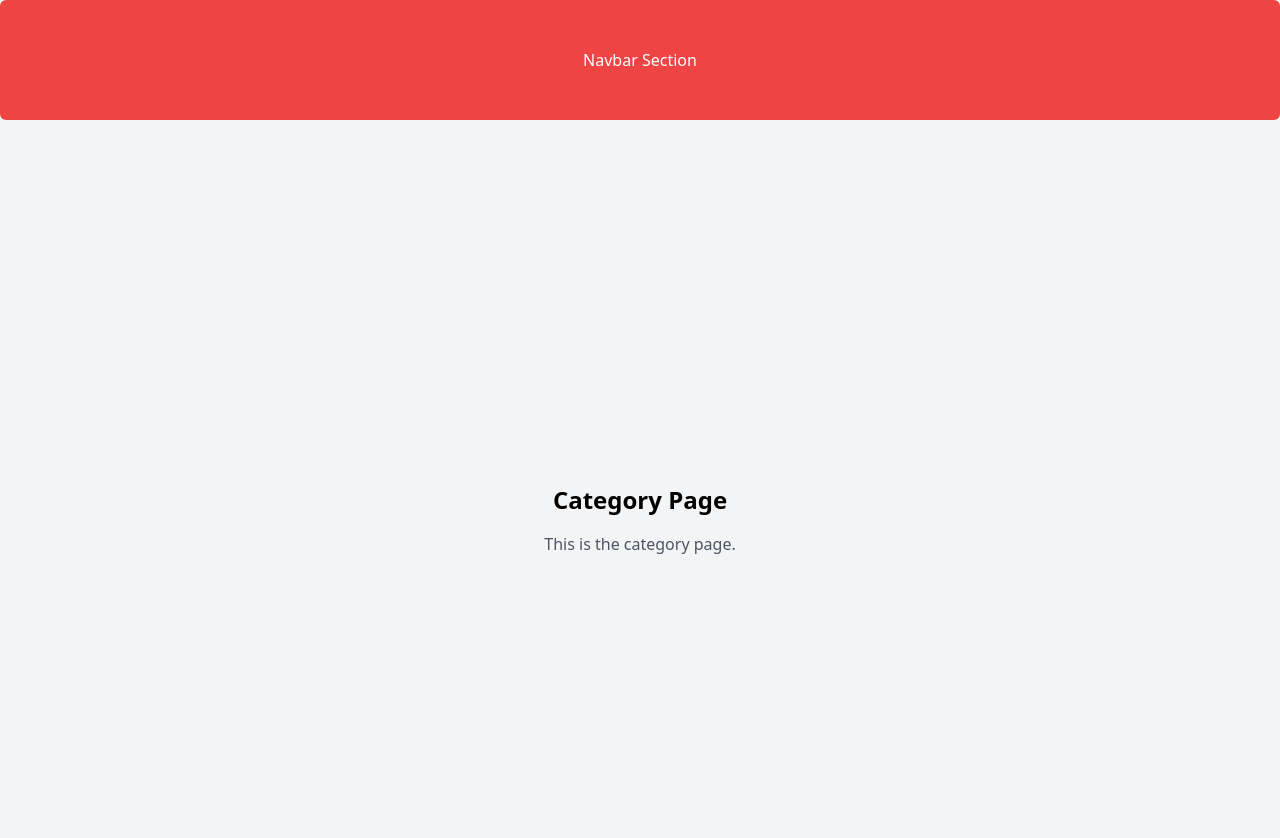
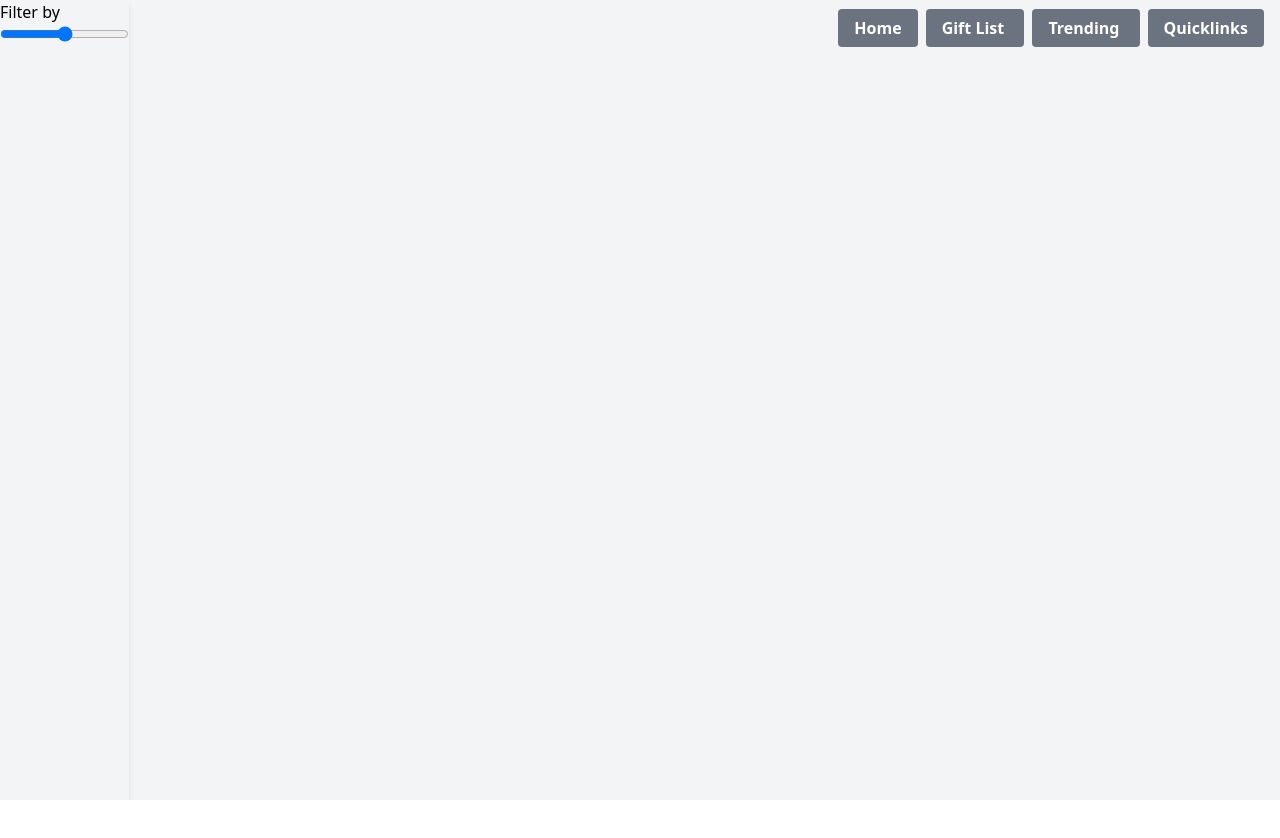
Before and after one commit to edm1001/gift-guru, a React (Vite) app in the folder frontend/: page /categorylist in a window 1280 px wide. Shown: the top 838 px of the page. After the commit the page ends 800 px from the top, so only its background shows below. Built offline with nearby package versions, Linux system fonts and the light colour scheme.

Commit message:
init style comps

```diff
--- a/frontend/package.json
+++ b/frontend/package.json
@@ -13,6 +13,7 @@
     "postcss": "^8.4.38",
     "react": "^18.2.0",
     "react-dom": "^18.2.0",
+    "react-icons": "^5.0.1",
     "react-router": "^6.22.3",
     "react-router-dom": "^6.22.3",
     "tailwindcss": "^3.4.3"
--- a/frontend/src/components/Navbar.jsx
+++ b/frontend/src/components/Navbar.jsx
@@ -1,8 +1,21 @@
+import { Link } from "react-router-dom";
 
 function Navbar() {
   return (
-    <div className="bg-red-500 rounded-md text-white text-center p-12">Navbar Section</div>
-  )
+    <section className="">
+      {/* top nav */}
+      <div className="fixed block top-0 right-0 inline p-4">
+        <div className="nav-top-sctn">
+          <Link className="bg-gray-500 hover:bg-gray-700 text-white font-bold py-2 px-4 rounded mr-2" to={"/"}>Home</Link>
+          <Link className="bg-gray-500 hover:bg-gray-700 text-white font-bold py-2 px-4 rounded mr-2" to={"/categorylist"}>Gift List </Link>
+          <Link className="bg-gray-500 hover:bg-gray-700 text-white font-bold py-2 px-4 rounded mr-2" to={"/categorylist"}>Trending </Link>
+          <Link className="bg-gray-500 hover:bg-gray-700 text-white font-bold py-2 px-4 rounded" to={"/categorylist"}>Quicklinks  </Link>
+        </div>
+      </div>
+      <div>
+      </div>
+    </section>
+  );
 }
 
-export default Navbar
+export default Navbar;
--- a/frontend/src/pages/Category.jsx
+++ b/frontend/src/pages/Category.jsx
@@ -1,12 +1,25 @@
 
 function Category() {
   return (
-    // make full page sections using tailwind
-    <section className="h-screen bg-gray-100 flex items-center justify-center">
-      <div className="text-center">
-        <h1 className="text-2xl font-bold mb-4">Category Page</h1>
-        <p className="text-gray-600">This is the category page.</p>
+    <section className="flex h-screen bg-gray-100 ">
+      {/* left filter card */}
+      <div className="shadow-md left-0 ">
+      Filter by
+      <form>
+        <input
+        type="range"
+        min="0"
+        max="100"
+        // value={}
+        // onChange={}
+        />
+        {/* add other filters */}
+         {/*quicklinks  */}
+        {/* rating */}
+      </form>
       </div>
+
+      {/* add blog type list for items make an component import */}
     </section>
   )
 }
--- a/frontend/src/pages/Home.jsx
+++ b/frontend/src/pages/Home.jsx
@@ -1,6 +1,12 @@
 function Home() {
   return (
-    <div>Home</div>
+// create a home page with tailwindcs
+    <section className="h-screen bg-gray-100 flex items-center justify-center">
+      <div className="text-center">
+        <h1 className="text-2xl font-bold mb-4">Home Page</h1>
+        <p className="text-gray-600">This is the home page.</p>
+      </div>
+    </section>
   )
 }
 
```
Also changed, not shown: 1 other file (tests, documents, lock files or other folders).
